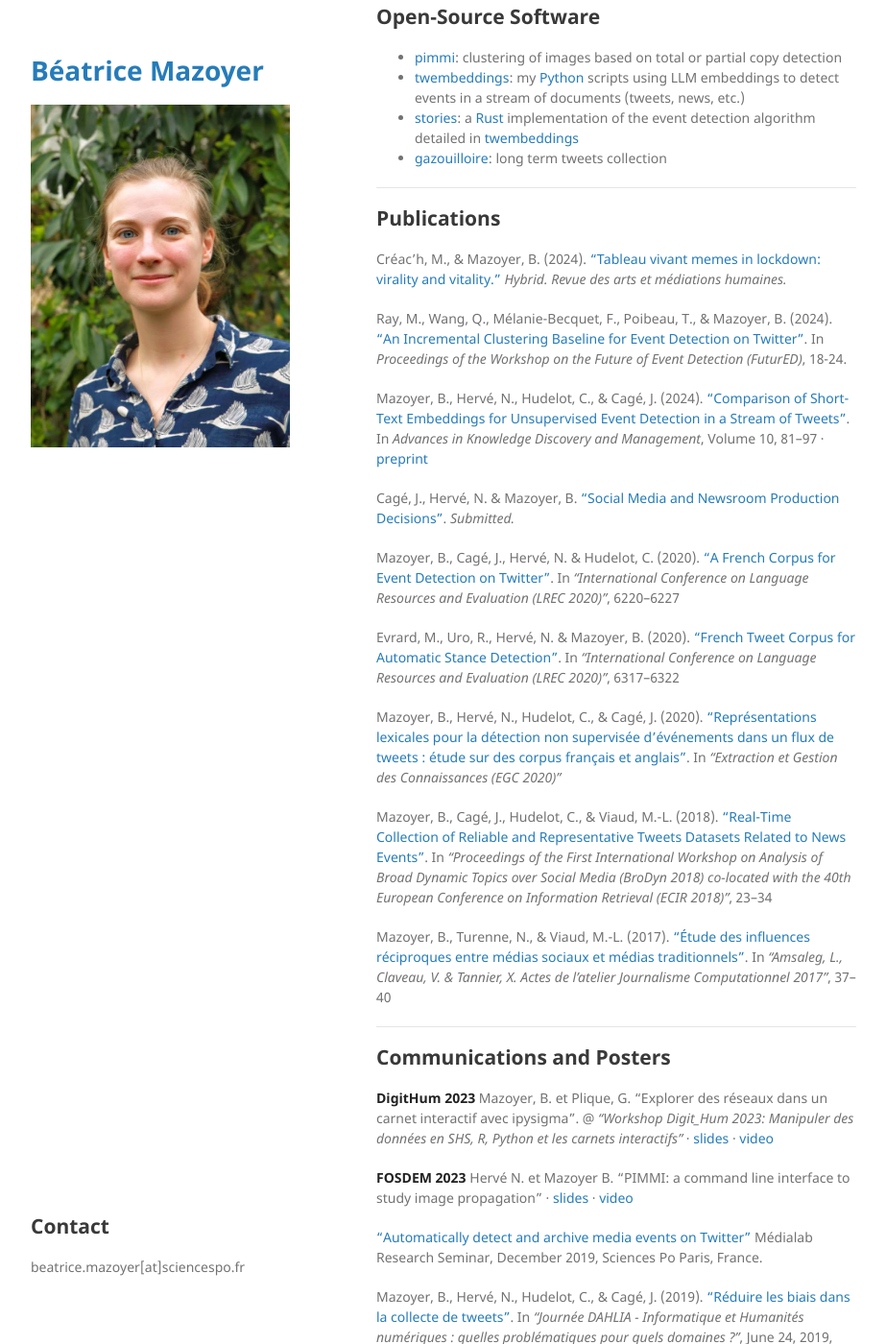
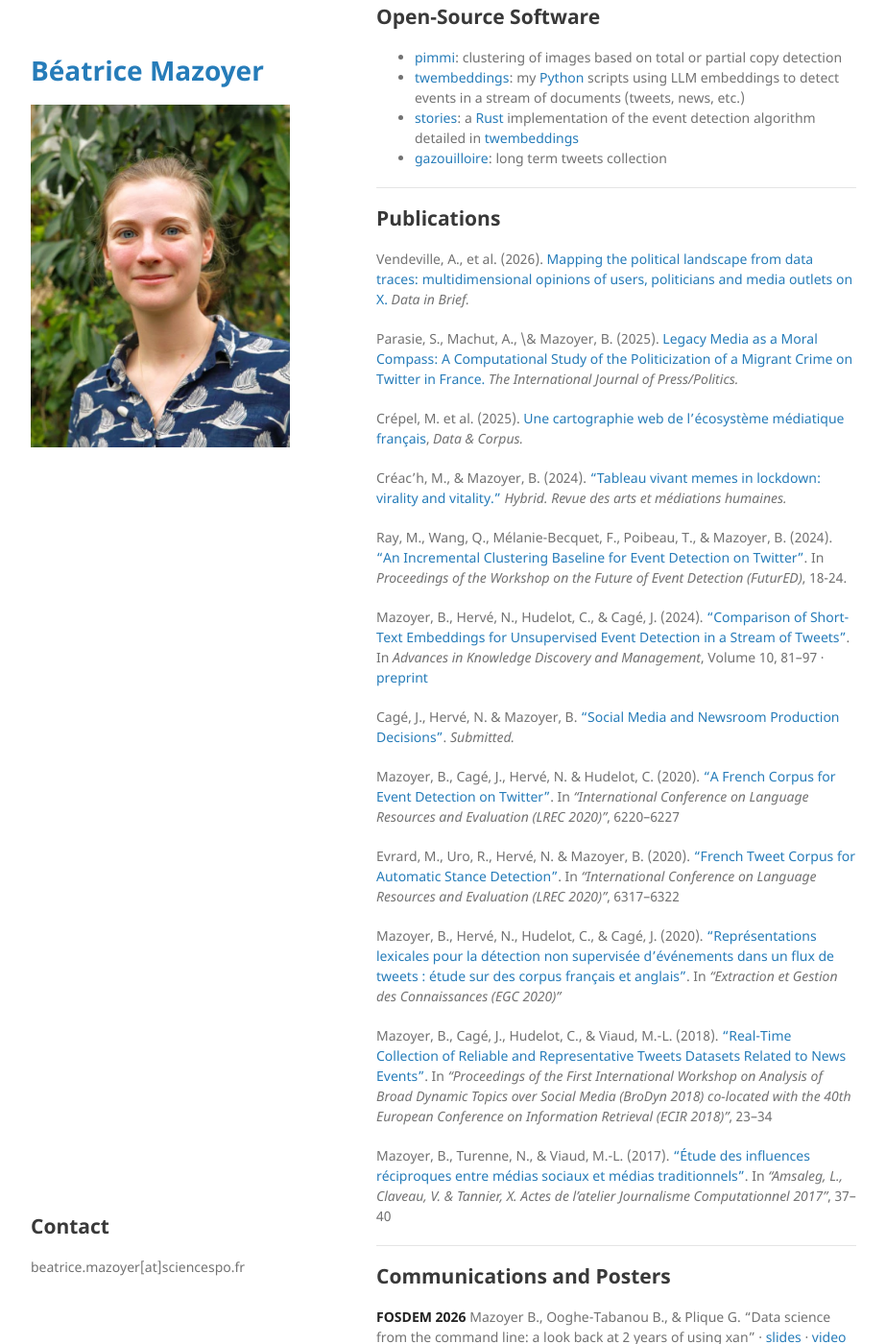
Before and after one commit to bmaz/bmaz.github.io, a Jekyll site: the page built from index.md, in a window 1280 px wide and 1400 px high, scrolled down 326 px. Shown: the whole window at 96% size, without its empty margins (178-1101 px from the left). Built offline with Jekyll 4.4.1, drawn with Linux system fonts in a browser that asks for light colours; some of the changed text lies outside the part shown.

Commit message:
Update publications and communications

```diff
--- a/index.md
+++ b/index.md
@@ -22,6 +22,12 @@ digital technology in our societies. My research focuses on the circulation of i
 ***
 
 ## Publications
+
+Vendeville, A., et al. (2026). [Mapping the political landscape from data traces: multidimensional opinions of users, politicians and media outlets on X.](https://doi.org/10.1016/j.dib.2026.112615) *Data in Brief.*
+
+Parasie, S., Machut, A., \& Mazoyer, B. (2025). [Legacy Media as a Moral Compass: A Computational Study of the Politicization of a Migrant Crime on Twitter in France.](https://journals.sagepub.com/doi/pdf/10.1177/19401612251377328) *The International Journal of Press/Politics.*
+
+Crépel, M. et al. (2025). [Une cartographie web de l’écosystème médiatique français](https://dc.episciences.org/articles/15800), *Data & Corpus.*
 
 Créac’h, M., & Mazoyer, B. (2024).
 [“Tableau vivant memes in lockdown: virality and vitality.”](https://journals.openedition.org/hybrid/4745)
@@ -64,9 +70,11 @@ In *“Amsaleg, L., Claveau, V. & Tannier, X. Actes de l’atelier Journalisme C
 ***
 
 ## Communications and Posters
-**DigitHum 2023** Mazoyer, B. et Plique, G. "Explorer des réseaux dans un carnet interactif avec ipysigma". @ *"Workshop Digit_Hum 2023: Manipuler des données en SHS, R, Python et les carnets interactifs"* · [slides](https://medialab.github.io/ipysigma/presentations/digithum-2023) · [video](https://explore.psl.eu/fr/le-magazine/videos/explorer-des-reseaux-dans-un-carnet-interactif-avec-ipysigma)
+**FOSDEM 2026** Mazoyer B., Ooghe-Tabanou B., & Plique G. "Data science from the command line: a look back at 2 years of using xan" · [slides](https://fosdem.org/2026/events/attachments/ENAFHJ-2-years-of-using-xan/slides/267502/xan_-_fos_rvh0w1d.pdf) · [video](https://fosdem.org/2026/schedule/event/ENAFHJ-2-years-of-using-xan/)
 
-**FOSDEM 2023** Hervé N. et Mazoyer B. "PIMMI: a command line interface to study image propagation" · [slides](https://archive.fosdem.org/2023/schedule/event/openresearch_pimmi/attachments/slides/5581/export/events/attachments/openresearch_pimmi/slides/5581/PIMMI_slides_FOSDEM2023.pdf) · [video](https://archive.fosdem.org/2023/schedule/event/openresearch_pimmi/)
+**DigitHum 2023** Mazoyer, B. & Plique, G. "Explorer des réseaux dans un carnet interactif avec ipysigma". @ *"Workshop Digit_Hum 2023: Manipuler des données en SHS, R, Python et les carnets interactifs"* · [slides](https://medialab.github.io/ipysigma/presentations/digithum-2023) · [video](https://explore.psl.eu/fr/le-magazine/videos/explorer-des-reseaux-dans-un-carnet-interactif-avec-ipysigma)
+
+**FOSDEM 2023** Hervé N. & Mazoyer B. "PIMMI: a command line interface to study image propagation" · [slides](https://archive.fosdem.org/2023/schedule/event/openresearch_pimmi/attachments/slides/5581/export/events/attachments/openresearch_pimmi/slides/5581/PIMMI_slides_FOSDEM2023.pdf) · [video](https://archive.fosdem.org/2023/schedule/event/openresearch_pimmi/)
 
 ["Automatically detect and archive media events on Twitter"](https://medialab.sciencespo.fr/en/news/detecter-et-archiver-automatiquement-les-evenements-mediatiques-sur-twitter/)
 Médialab Research Seminar, December 2019, Sciences Po Paris, France.
```
